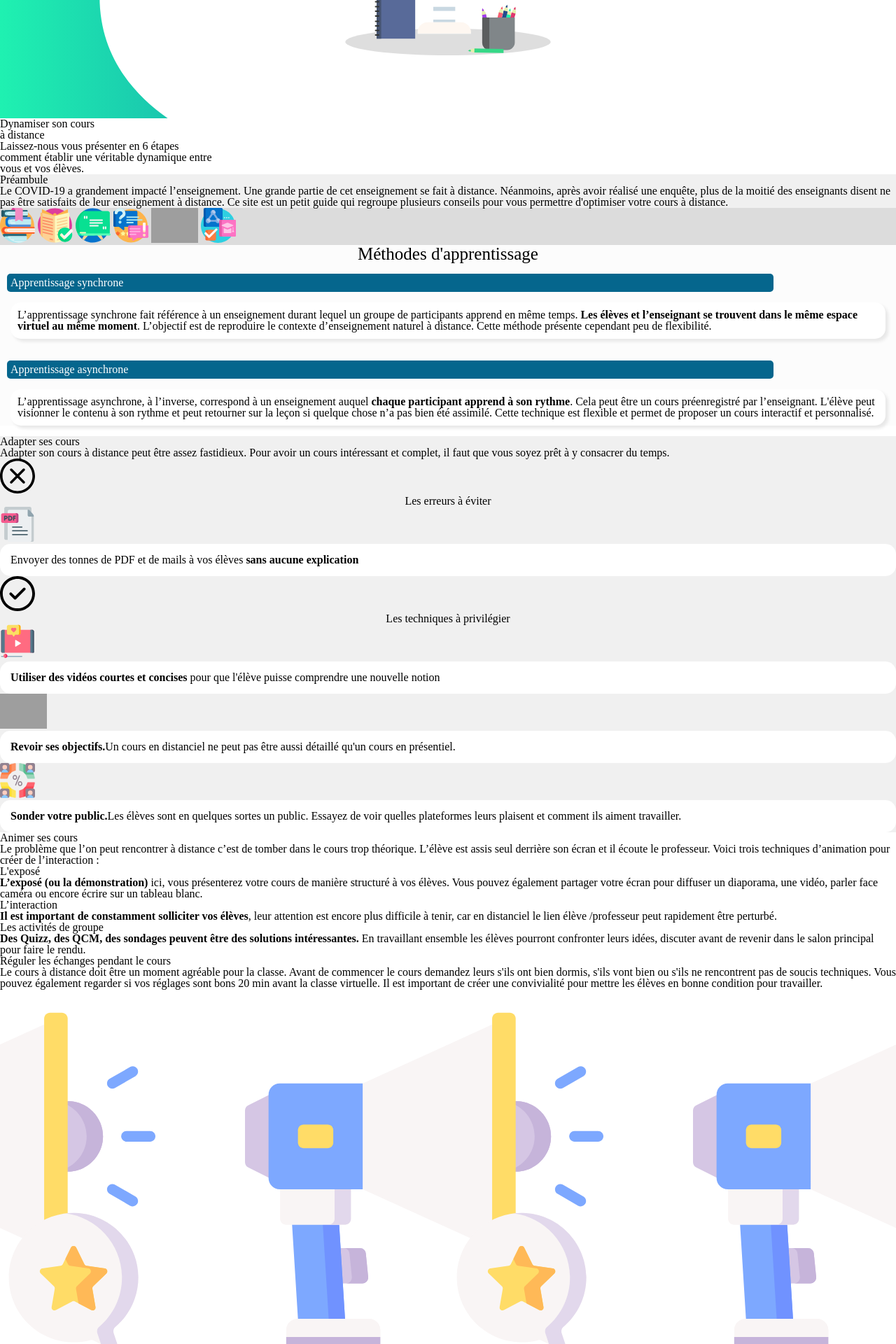
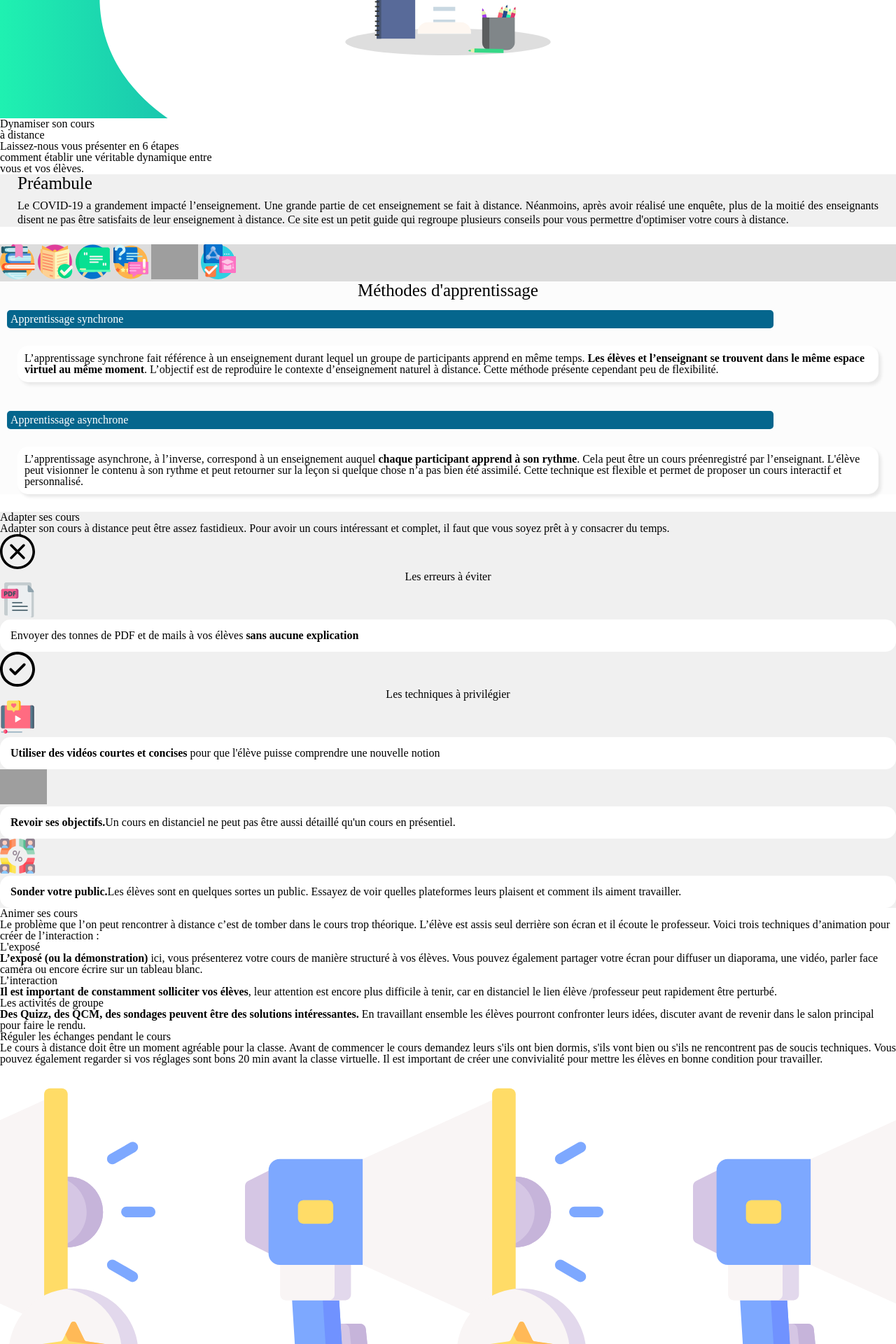
Before and after one commit to YaniMad/appforprofs, a Jekyll site: the page built from index.md, in a window 1280 px wide. Shown: the part 401-2321 px from the top of the page at 70% size. Built offline with Jekyll 4.4.1, drawn with Linux system fonts in a browser that asks for light colours; grey boxes are pictures that could not be loaded.

Commit message:
preamble : html+css

```diff
--- a/_includes/pages/sections/preamble.html
+++ b/_includes/pages/sections/preamble.html
@@ -1,4 +1,14 @@
 <div class="preambule">
-    <h2>Préambule</h2>
-<p>Le COVID-19 a grandement impacté l’enseignement. Une grande partie de cet enseignement se fait à distance. Néanmoins, après avoir réalisé une enquête, plus de la moitié des enseignants disent ne pas être satisfaits de leur enseignement à distance. Ce site est un petit guide qui regroupe plusieurs conseils pour vous permettre d'optimiser votre cours à distance.</p>
+
+    <div>
+        <h2 class="h2p">Préambule</h2>
+    </div>
+
+    <div class="boxi">
+        <p>Le COVID-19 a grandement impacté l’enseignement. Une grande partie de cet enseignement se fait à distance.
+        Néanmoins, après avoir réalisé une enquête, plus de la moitié des enseignants disent ne pas être satisfaits
+        de leur enseignement à distance. Ce site est un petit guide qui regroupe plusieurs conseils pour vous permettre
+        d'optimiser votre cours à distance.</p>
+    </div>
+
 </div>
--- a/_sass/layouts/_learning_methods.scss
+++ b/_sass/layouts/_learning_methods.scss
@@ -20,7 +20,7 @@ bold {
     background-color: #FFFFFF;
     display: flex;
     flex-wrap: wrap;
-    margin: 15px;
+    margin: 25px;
     padding: 10px;
     border-radius: 15px;
     box-shadow: 4px 4px 4px #E8E8E8;
--- a/_sass/layouts/_preamble.scss
+++ b/_sass/layouts/_preamble.scss
@@ -1,3 +1,17 @@
 .preambule{
     background-color: #F0F0F0;
 }
+
+.h2p {
+    margin-left: 25px;
+    font-size: 25px;
+}
+
+.boxi {
+    display: flex;
+    flex-wrap: wrap;
+    margin: 10px 25px 25px 25px;
+    text-align: justify;
+    text-justify: inter-word;
+    line-height: 20px;
+}
```
